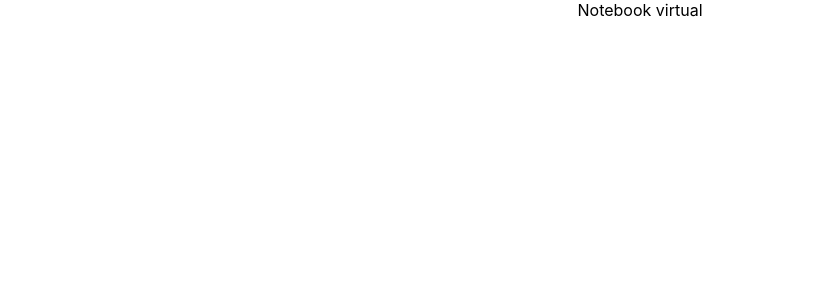
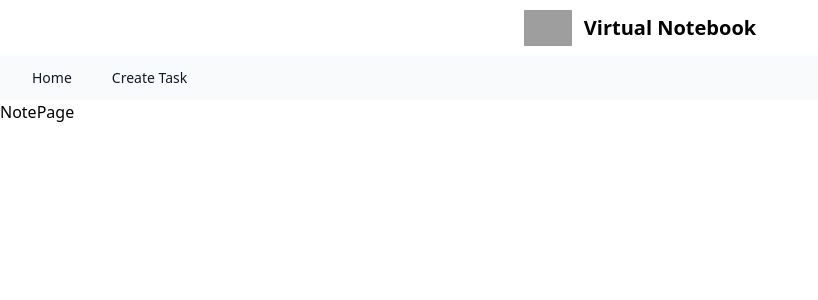
Before and after one commit to Abner-J-Hdz/virtualnotebook-client, a React (Create React App) app: page / in a window 1280 px wide. Shown: the top 300 px of the page, without its empty margins (0-818 px from the left). Built offline with nearby package versions, Linux system fonts and the light colour scheme; grey boxes are pictures that could not be loaded.

Commit message:
Componentes principales ycreacion del layout

```diff
--- a/package.json
+++ b/package.json
@@ -8,6 +8,7 @@
     "@testing-library/user-event": "^13.5.0",
     "react": "^18.2.0",
     "react-dom": "^18.2.0",
+    "react-router-dom": "^6.4.3",
     "react-scripts": "5.0.1",
     "web-vitals": "^2.1.4"
   },
@@ -34,5 +35,10 @@
       "last 1 firefox version",
       "last 1 safari version"
     ]
+  },
+  "devDependencies": {
+    "autoprefixer": "^10.4.13",
+    "postcss": "^8.4.19",
+    "tailwindcss": "^3.2.4"
   }
 }
--- /dev/null
+++ b/postcss.config.js
@@ -0,0 +1,6 @@
+module.exports = {
+  plugins: {
+    tailwindcss: {},
+    autoprefixer: {},
+  },
+}
--- a/src/App.css
+++ /dev/null
@@ -1,38 +0,0 @@
-.App {
-  text-align: center;
-}
-
-.App-logo {
-  height: 40vmin;
-  pointer-events: none;
-}
-
-@media (prefers-reduced-motion: no-preference) {
-  .App-logo {
-    animation: App-logo-spin infinite 20s linear;
-  }
-}
-
-.App-header {
-  background-color: #282c34;
-  min-height: 100vh;
-  display: flex;
-  flex-direction: column;
-  align-items: center;
-  justify-content: center;
-  font-size: calc(10px + 2vmin);
-  color: white;
-}
-
-.App-link {
-  color: #61dafb;
-}
-
-@keyframes App-logo-spin {
-  from {
-    transform: rotate(0deg);
-  }
-  to {
-    transform: rotate(360deg);
-  }
-}
--- a/src/App.js
+++ b/src/App.js
@@ -1,10 +1,19 @@
-import './App.css';
+import { Route, Routes, BrowserRouter } from "react-router-dom";
+
+import Layout from './components/Layout';
+import NotePage from './pages/NotePage';
+import NotFound from './pages/NotFound';
 
 function App() {
   return (
-    <div className="App">
-      Notebook virtual
-    </div>
+    <BrowserRouter>
+      <Layout>
+          <Routes>
+            <Route path="/" element={<NotePage />} />
+            <Route path="/*" element={<NotFound />} />
+          </Routes>
+      </Layout>
+    </BrowserRouter>
   );
 }
 
--- /dev/null
+++ b/src/components/Header.jsx
@@ -0,0 +1,19 @@
+import React from 'react'
+import { Link } from "react-router-dom";
+const Header = () => {
+  return (
+        <nav className="bg-white border-gray-200 dark:bg-gray-900">
+            <div className="flex flex-wrap justify-center items-center mx-auto max-w-screen-xl px-4 md:px-6 py-2.5">
+                <a href="https://flowbite.com" className="flex items-center">
+                    <img src="https://flowbite.com/docs/images/logo.svg" className="h-6 mr-3 sm:h-9" alt="Flowbite Logo" />
+                    <span className="self-center text-xl font-semibold whitespace-nowrap dark:text-white">Virtual Notebook</span>
+                </a>
+                <div className="flex items-center">
+
+                </div>
+            </div>
+        </nav>
+  )
+}
+
+export default Header
--- /dev/null
+++ b/src/components/Layout.jsx
@@ -0,0 +1,15 @@
+import React from 'react'
+import Header from './Header'
+import Menu from './Menu'
+
+const Layout = ({ children }) => {
+  return (
+    <div>
+        <Header/>
+        <Menu/>
+        {children}
+    </div>
+  )
+}
+
+export default Layout
--- /dev/null
+++ b/src/components/Menu.jsx
@@ -0,0 +1,22 @@
+import React from 'react'
+
+const Menu = () => {
+  return (
+    <nav className="bg-gray-50 dark:bg-gray-700">
+        <div className="max-w-screen-xl px-4 py-3 mx-auto md:px-6">
+            <div className="flex items-center">
+                <ul className="flex flex-row mt-0 mr-6 space-x-8 text-sm font-medium">
+                    <li>
+                        <a href="#" className="text-gray-900 dark:text-white hover:underline" aria-current="page"><i className="bi bi-house-door mr-2"></i>Home</a>
+                    </li>
+                    <li>
+                        <a href="#" className="text-gray-900 dark:text-white hover:underline"><i className="bi bi-journal-plus mr-2"></i>Create Task</a>
+                    </li>
+                </ul>
+            </div>
+        </div>
+    </nav>
+  )
+}
+
+export default Menu
--- a/src/index.css
+++ b/src/index.css
@@ -1,13 +1,4 @@
-body {
-  margin: 0;
-  font-family: -apple-system, BlinkMacSystemFont, 'Segoe UI', 'Roboto', 'Oxygen',
-    'Ubuntu', 'Cantarell', 'Fira Sans', 'Droid Sans', 'Helvetica Neue',
-    sans-serif;
-  -webkit-font-smoothing: antialiased;
-  -moz-osx-font-smoothing: grayscale;
-}
-
-code {
-  font-family: source-code-pro, Menlo, Monaco, Consolas, 'Courier New',
-    monospace;
-}
+@tailwind base;
+@tailwind components;
+@tailwind utilities;
+@import url("https://cdn.jsdelivr.net/npm/bootstrap-icons@1.10.2/font/bootstrap-icons.css");
--- a/src/index.js
+++ b/src/index.js
@@ -2,10 +2,11 @@ import React from 'react';
 import ReactDOM from 'react-dom/client';
 import './index.css';
 import App from './App';
+import { BrowserRouter } from 'react-router-dom'
 
 const root = ReactDOM.createRoot(document.getElementById('root'));
 root.render(
   <React.StrictMode>
-    <App />
+      <App />
   </React.StrictMode>
 );
--- /dev/null
+++ b/src/pages/NotFound.jsx
@@ -0,0 +1,9 @@
+import React from 'react'
+
+const NotFound = () => {
+  return (
+    <div>NotFound</div>
+  )
+}
+
+export default NotFound
--- /dev/null
+++ b/src/pages/NotePage.jsx
@@ -0,0 +1,9 @@
+import React from 'react'
+
+const NotePage = () => {
+  return (
+    <div>NotePage</div>
+  )
+}
+
+export default NotePage
--- /dev/null
+++ b/tailwind.config.js
@@ -0,0 +1,10 @@
+/** @type {import('tailwindcss').Config} */
+module.exports = {
+  content: [
+    "./src/**/*.{js,jsx,ts,tsx}",
+  ],
+  theme: {
+    extend: {},
+  },
+  plugins: [],
+}
```
Also changed, not shown: 1 other file (tests, documents, lock files or other folders).
